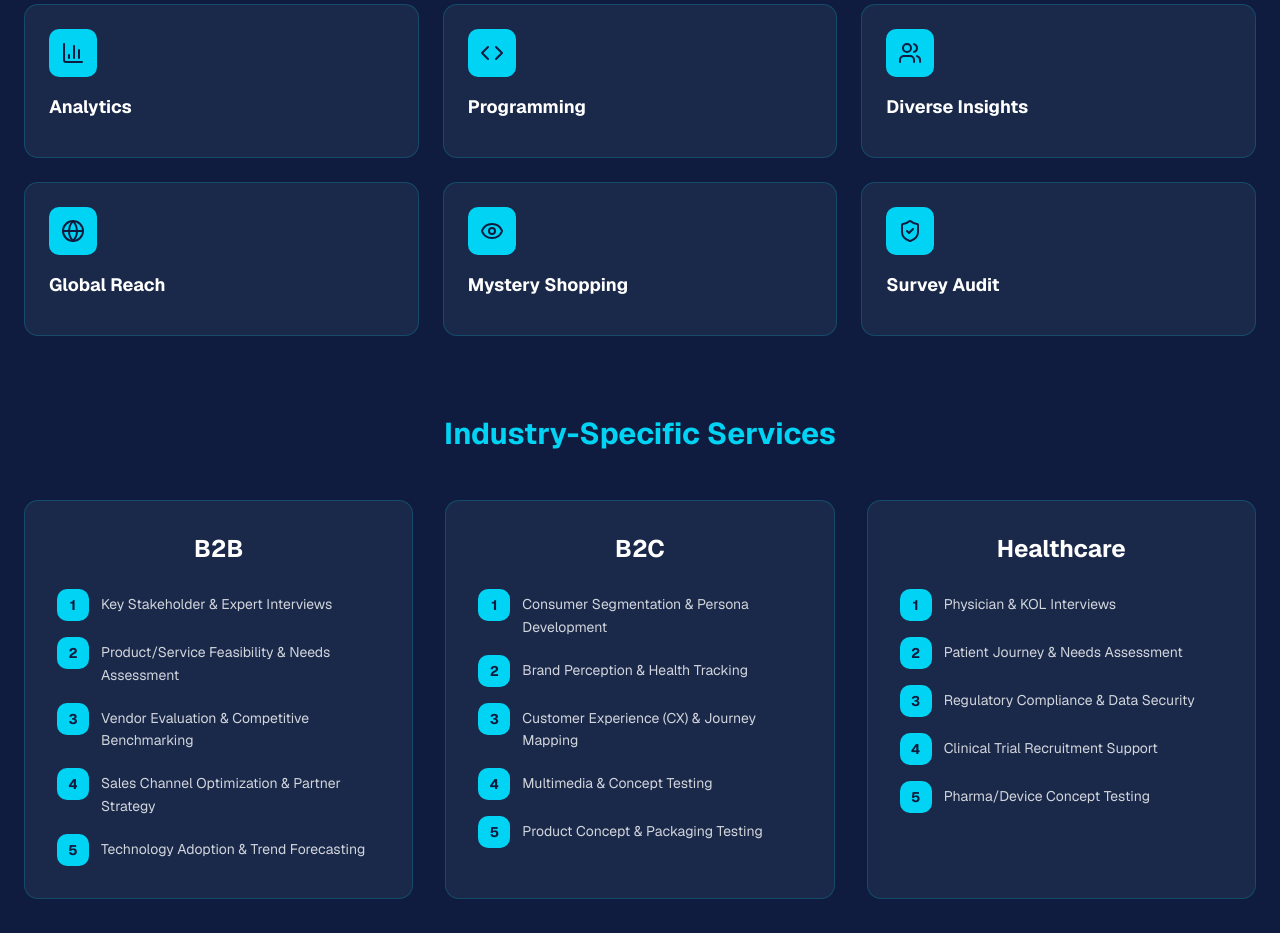
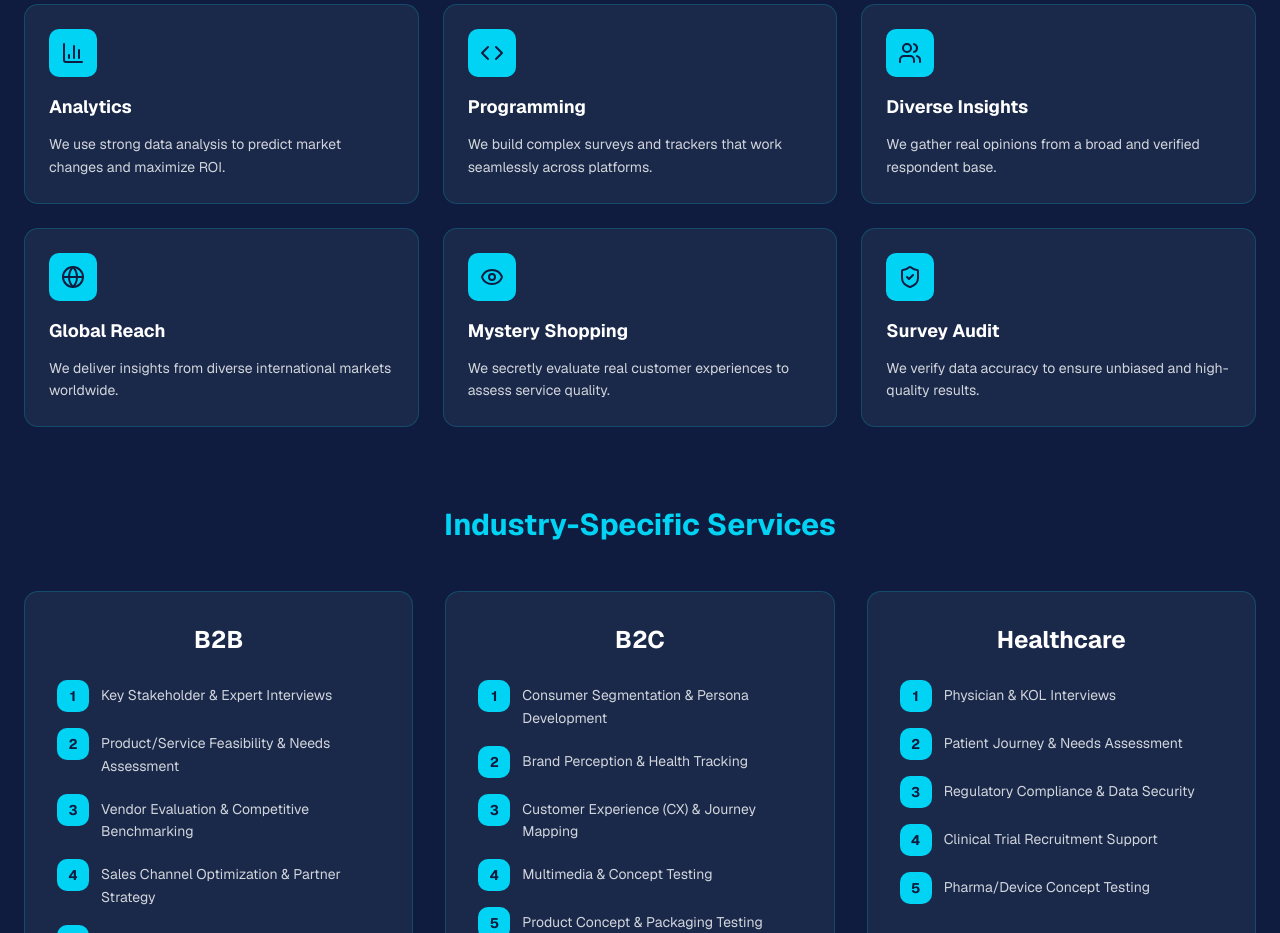
Before and after one commit to candor778/WebApp, a Next.js app: page / in a window 1280 px wide. Shown: the part 5620-6553 px from the top of the page. Built offline with nearby package versions, Linux system fonts and the light colour scheme.

Commit message:
services_section_fix

```diff
--- a/components/home/ServicesSection.tsx
+++ b/components/home/ServicesSection.tsx
@@ -246,7 +246,7 @@ export default function ServicesSection() {
 
                   {/* Description */}
                   <p className="text-gray-300 text-sm leading-relaxed">
-                    {item.description}
+                    {item.short}
                   </p>
                 </div>
               );
```
